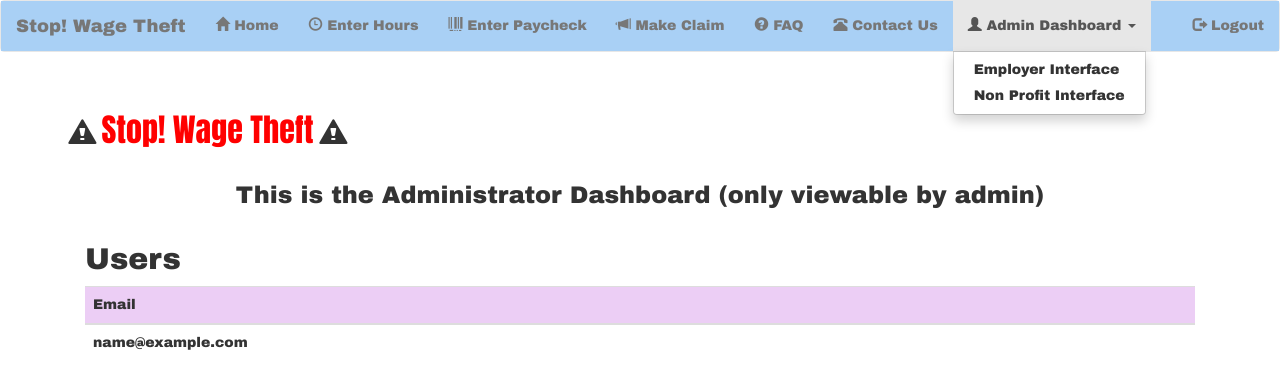
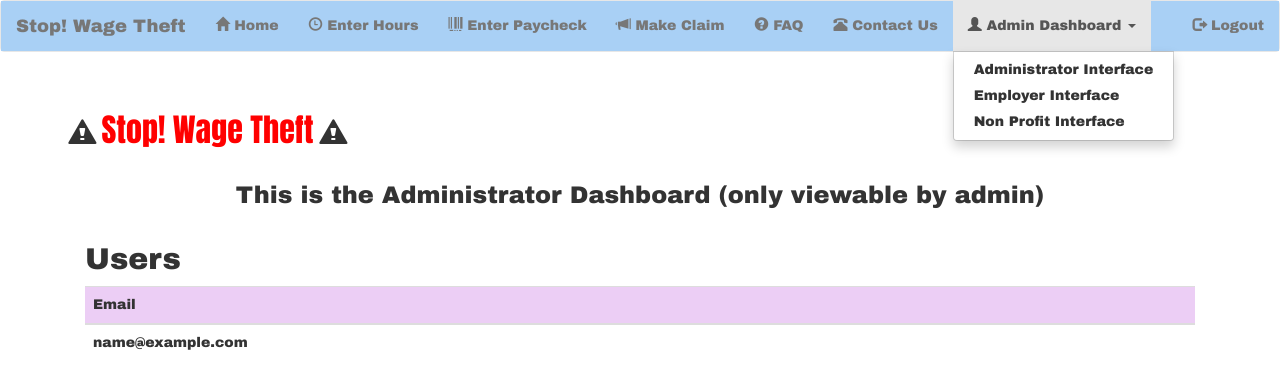
Before and after one commit to demcgee/Wage_Theft5, a PHP site: page /Adminhome.php in a window 1280 px wide, after a click on "Admin Dashboard". Shown: the top 389 px of the page. Run offline with PHP 8.4, Linux system fonts and the light colour scheme; the visitor is signed in with stand-in values (Sample User, id 1); data that the repository does not hold is empty.

Commit message:
Update Adminhome.php

```diff
--- a/Adminhome.php
+++ b/Adminhome.php
@@ -32,6 +32,7 @@
       <li class="dropdown">
           <a href="#" class="dropdown-toggle" data-toggle="dropdown" role="button" aria-haspopup="true" aria-expanded="false"><span class="glyphicon glyphicon-user"></span>  Admin Dashboard <span class="caret"></span></a>
           <ul class="dropdown-menu">
+            <li><a href="Adminhome.php">Administrator Interface</a></li>
             <li><a href="EmployerUI.php">Employer Interface</a></li>
             <li><a href="NonProfUI.php">Non Profit Interface</a></li>
           </ul>
```
